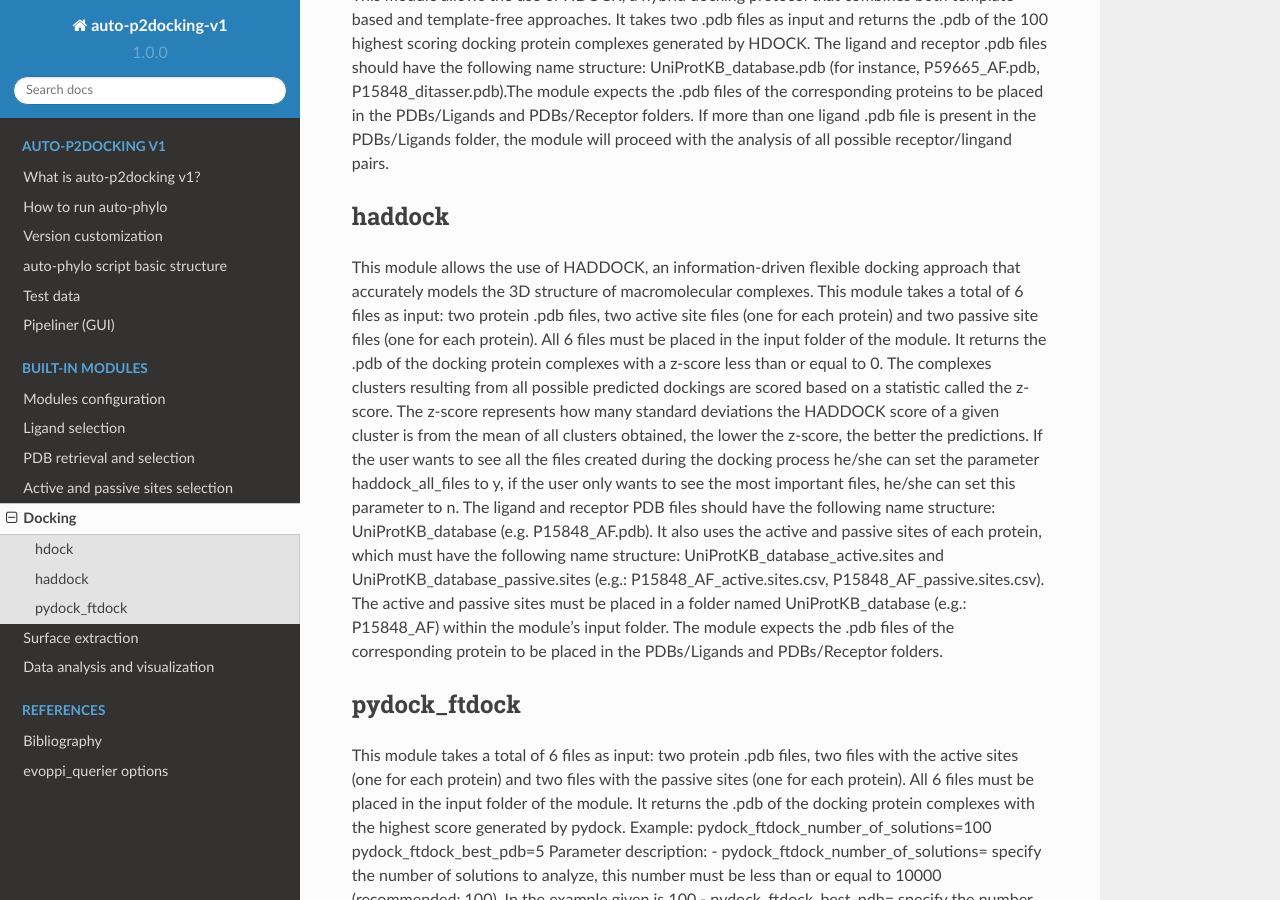
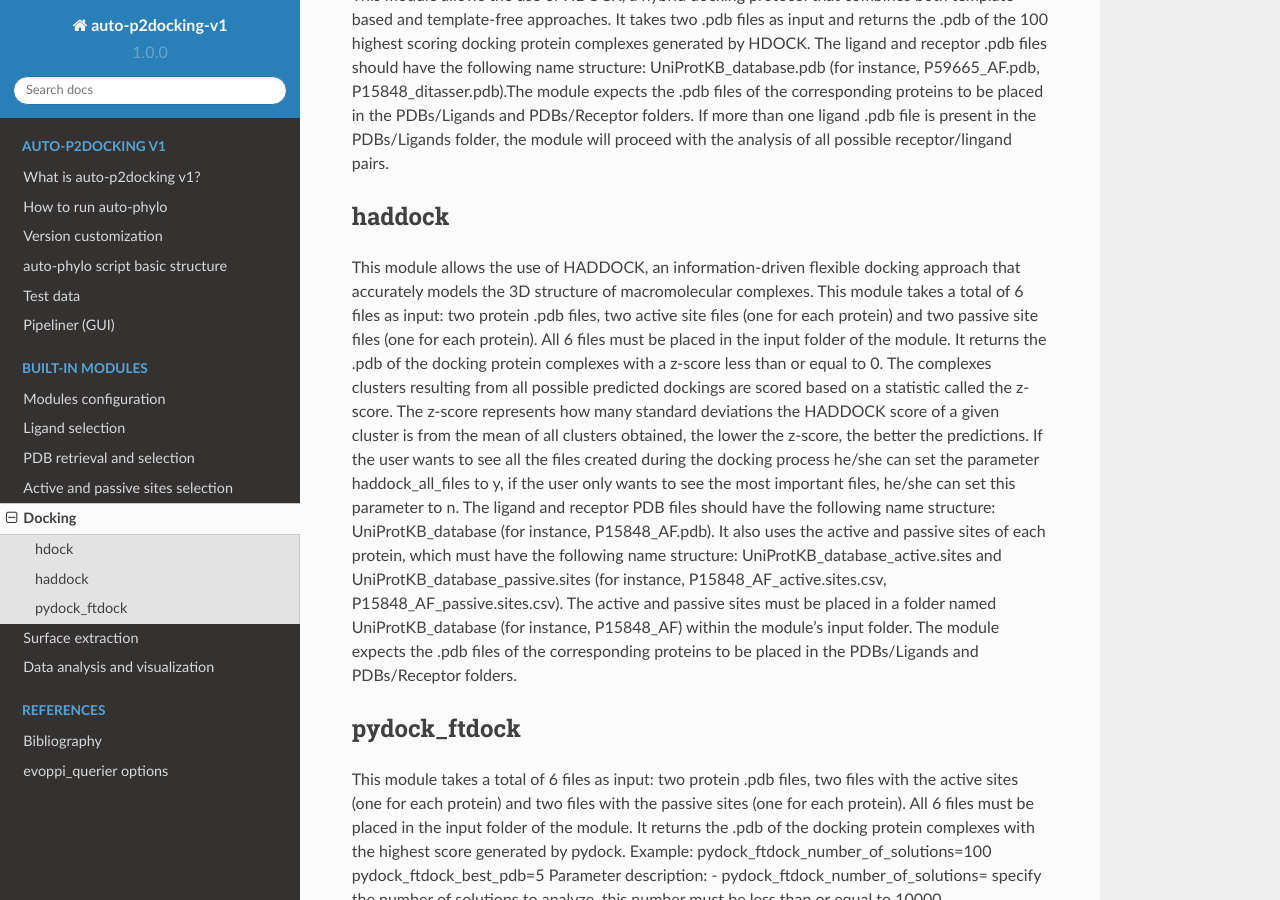
Before and after one commit to pegi3s/auto-p2docking-docs, a Sphinx documentation site: the page built from source/modules_4_docking.rst, in a window 1280 px wide and 900 px high, scrolled down 232 px. Built offline with Sphinx 7.4.7 and the Read the Docs theme 2.0.0, drawn with Linux system fonts in a browser that asks for light colours.

Commit message:
Update modules_4_docking.rst

```diff
--- a/source/modules_4_docking.rst
+++ b/source/modules_4_docking.rst
@@ -25,13 +25,13 @@
 the predictions. If the user wants to see all the files created during the
 docking process he/she can set the parameter haddock_all_files to y, if the user only wants to
 see the most important files, he/she can set this parameter to n. The ligand and receptor PDB files should
-have the following name structure: UniProtKB_database (e.g. P15848_AF.pdb). It also
+have the following name structure: UniProtKB_database (for instance, P15848_AF.pdb). It also
 uses the active and passive sites of each protein, which must have the following name
 structure: UniProtKB_database_active.sites and UniProtKB_database_passive.sites
-(e.g.: P15848_AF_active.sites.csv, P15848_AF_passive.sites.csv). The active and
-passive sites must be placed in a folder named UniProtKB_database (e.g.: P15848_AF)
+(for instance, P15848_AF_active.sites.csv, P15848_AF_passive.sites.csv). The active and
+passive sites must be placed in a folder named UniProtKB_database (for instance, P15848_AF)
 within the module's input folder. The module expects the .pdb files of the corresponding
-protein to be placed in the PDBs/Ligands and PDBs/Receptor folders.
+proteins to be placed in the PDBs/Ligands and PDBs/Receptor folders.
 
 pydock_ftdock
 --------
```
